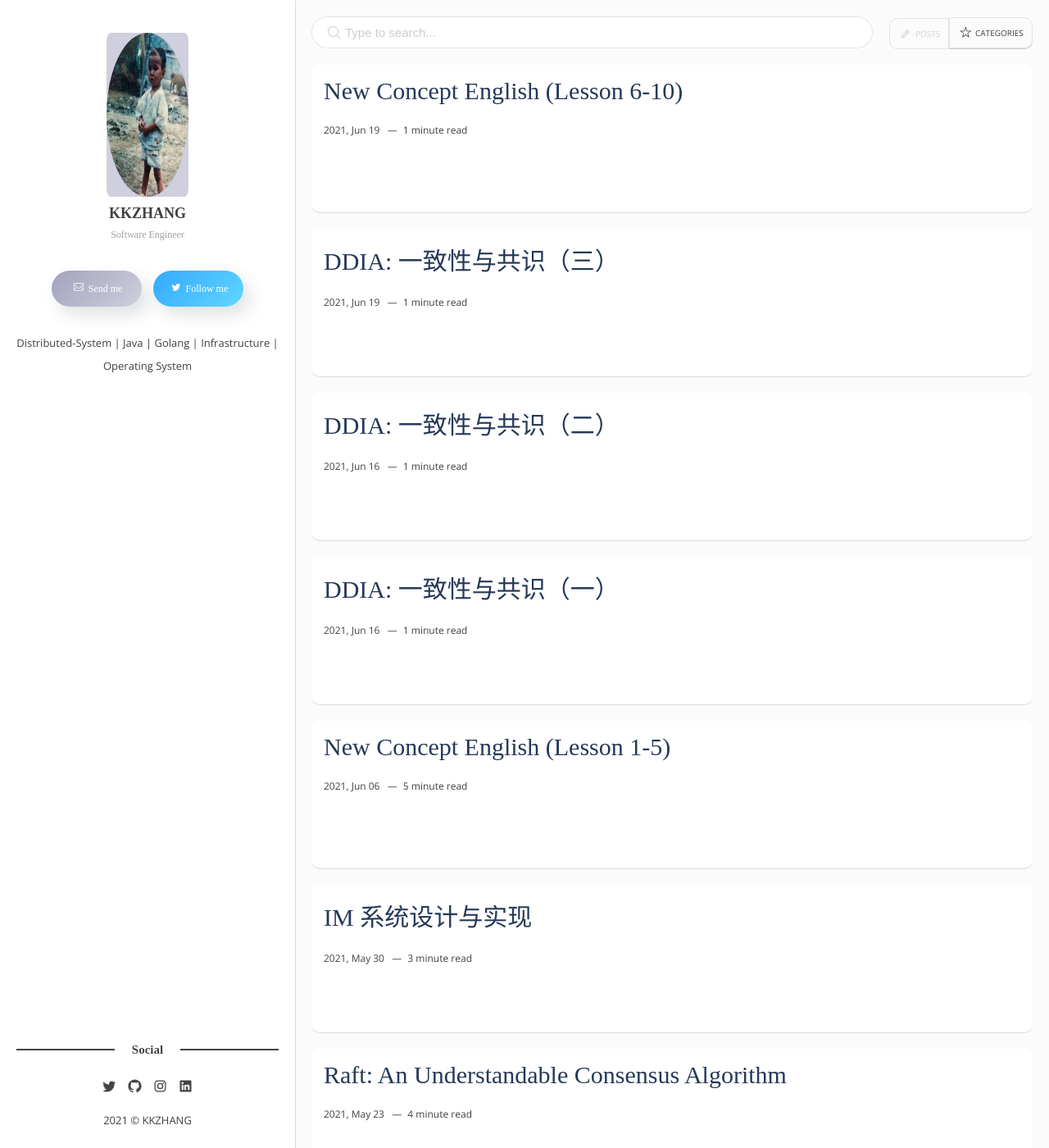
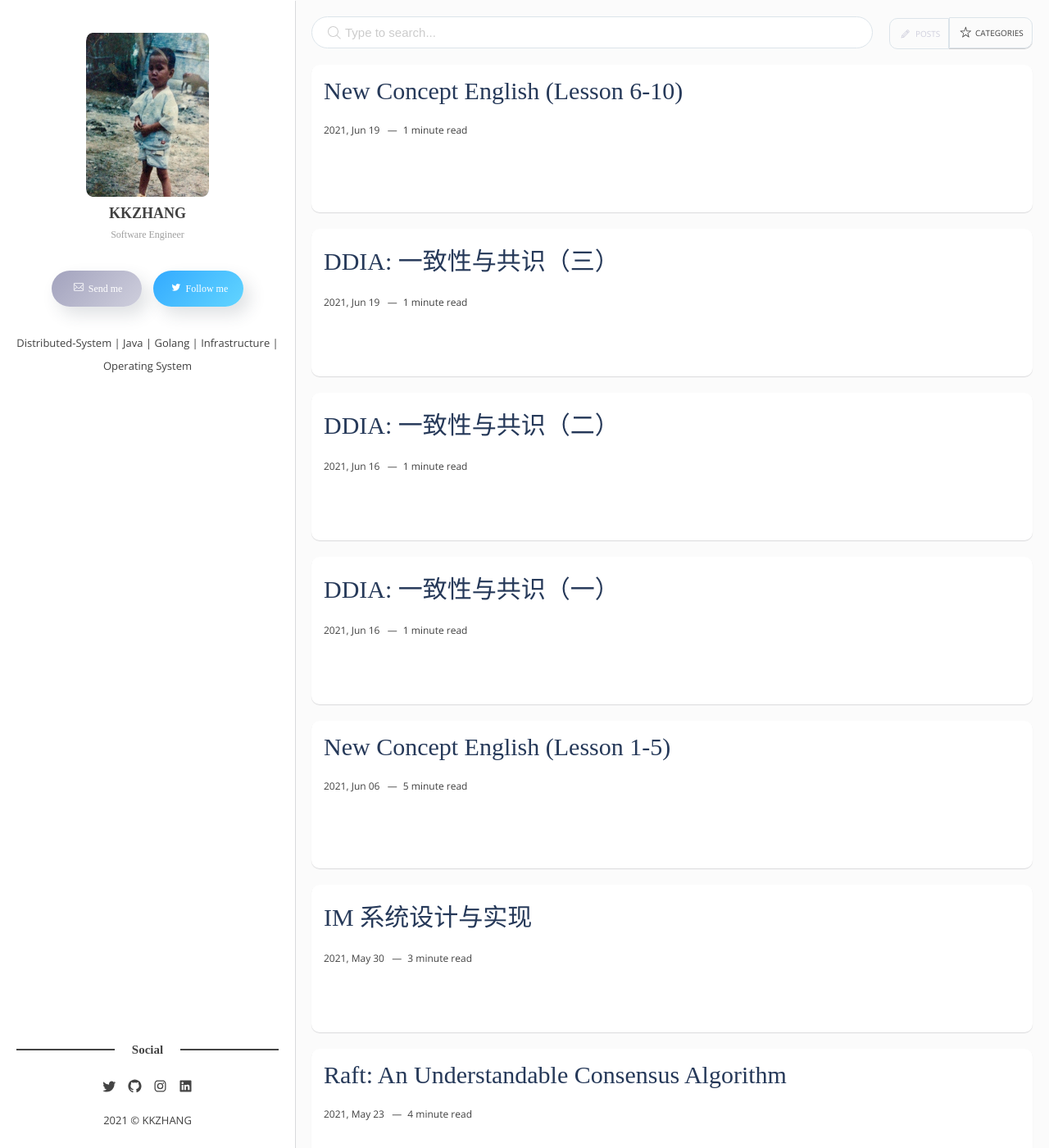
Before and after one commit to kkzhang-tt/kkzhang-tt.github.io, a Jekyll site: the page built from index.html, in a window 1280 px wide and 1400 px high. Shown: the whole window at 82% size. Built offline with Jekyll 4.4.1, drawn with Linux system fonts in a browser that asks for light colours; some web fonts are replaced; the list of posts is cut into pages by our own code.

Commit message:
image style

```diff
--- a/_sass/5-components/_sidebar.scss
+++ b/_sass/5-components/_sidebar.scss
@@ -19,7 +19,7 @@
 
 .c-sidebar-author {
   .c-author__cover {
-    width: 100px;
+    width: 150px;
     height: 200px;
     margin: 0 auto 10px;
     border-radius: 5%;
@@ -28,7 +28,7 @@
     img {
       width: 100%;
       height: 100%;
-      border-radius: 50%;
+      border-radius: 5%;
       transition: $global-transition;
       &:hover {
         transform: scale3d(0.90,0.90,1);
```
